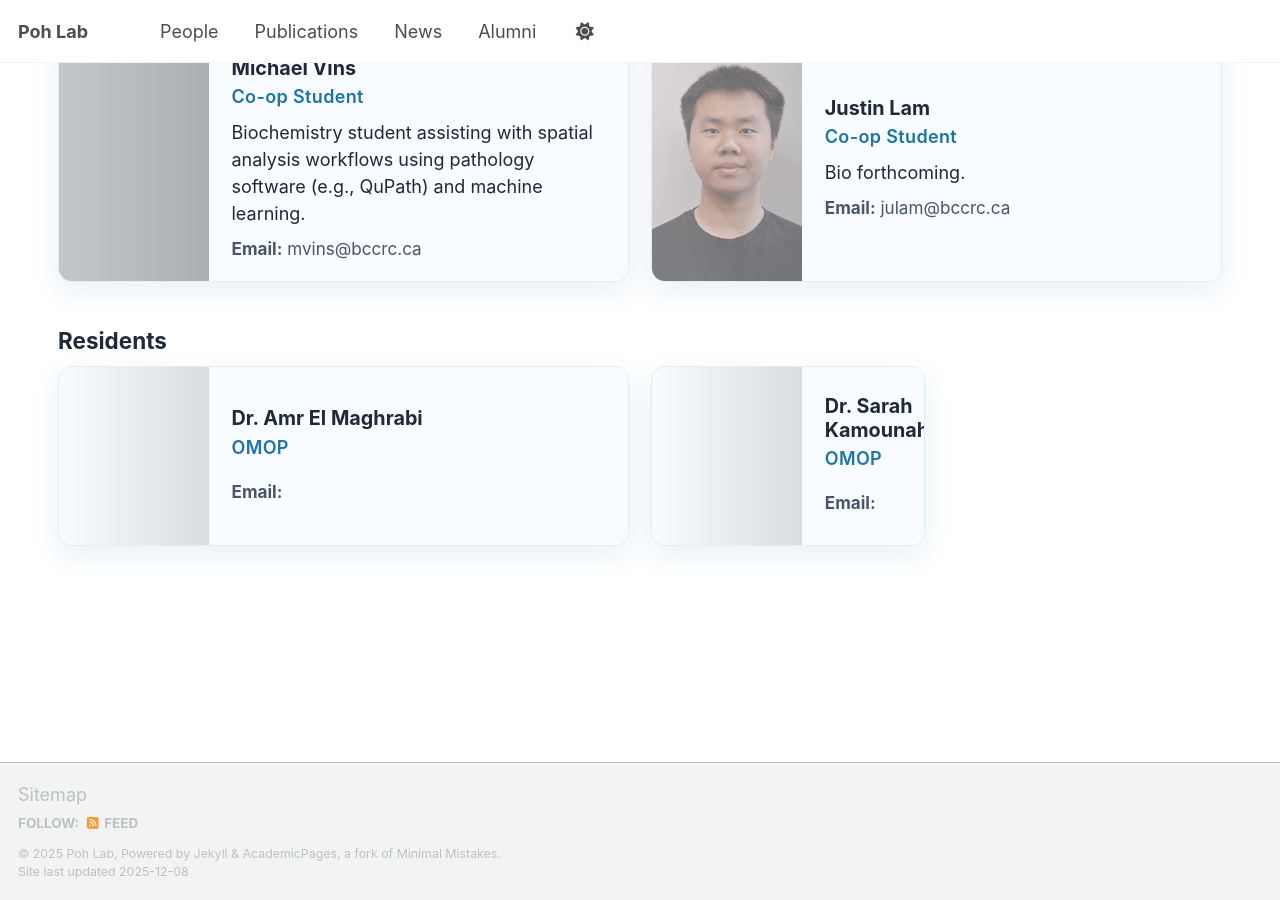
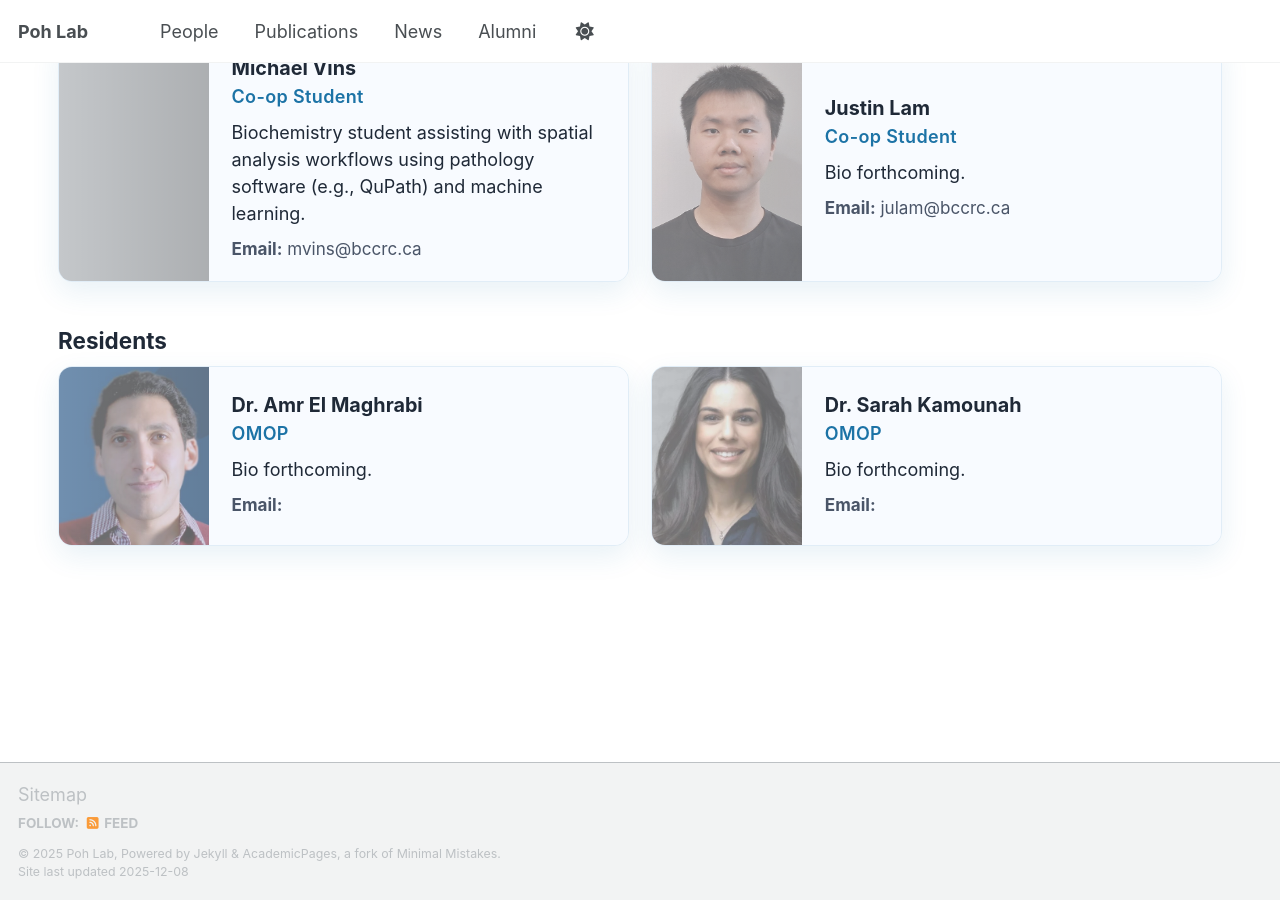
Before and after one commit to kelypliu/pohlab, a Jekyll site: the page built from _pages/people_new.md, in a window 1280 px wide and 900 px high, scrolled down 1405 px. Built offline with Jekyll 4.4.1, drawn with Linux system fonts in a browser that asks for light colours; a script that is not in the unit is left out; grey boxes are pictures that could not be loaded.

Commit message:
more people bug fixes

```diff
--- a/_pages/people_new.md
+++ b/_pages/people_new.md
@@ -120,29 +120,29 @@ permalink: /people/
 
 <h2>Residents</h2>
 <div class="people-grid">
+
   <article class="person-card">
-    <div class="person-bg" style="--bg-img: url('{{ '/images/people/amr_el.png | relative_url }}')"></div>
+    <div class="person-bg" style="--bg-img: url('{{ '/images/people/amr_el.png' | relative_url }}')"></div>
     <div class="person-gradient"></div>
     <div class="person-content">
       <h3>Dr. Amr El Maghrabi</h3>
       <p class="role">OMOP</p>
-      <p class="bio"></p>
+      <p class="bio"> Bio forthcoming.</p>
       <p class="meta"><strong>Email:</strong> </p>
     </div>
   </article>
 
-<div class="people-grid">
   <article class="person-card">
-    <div class="person-bg" style="--bg-img: url('{{ '/images/people/sarah_kamounah.png | relative_url }}')"></div>
+    <div class="person-bg" style="--bg-img: url('{{ '/images/people/sarah_kamounah.png' | relative_url }}')"></div>
     <div class="person-gradient"></div>
     <div class="person-content">
       <h3>Dr. Sarah Kamounah</h3>
       <p class="role">OMOP</p>
-      <p class="bio"></p>
+      <p class="bio"> Bio forthcoming.</p>
       <p class="meta"><strong>Email:</strong> </p>
     </div>
   </article>
-</div>
+
 </div>
 
 <style>
```
